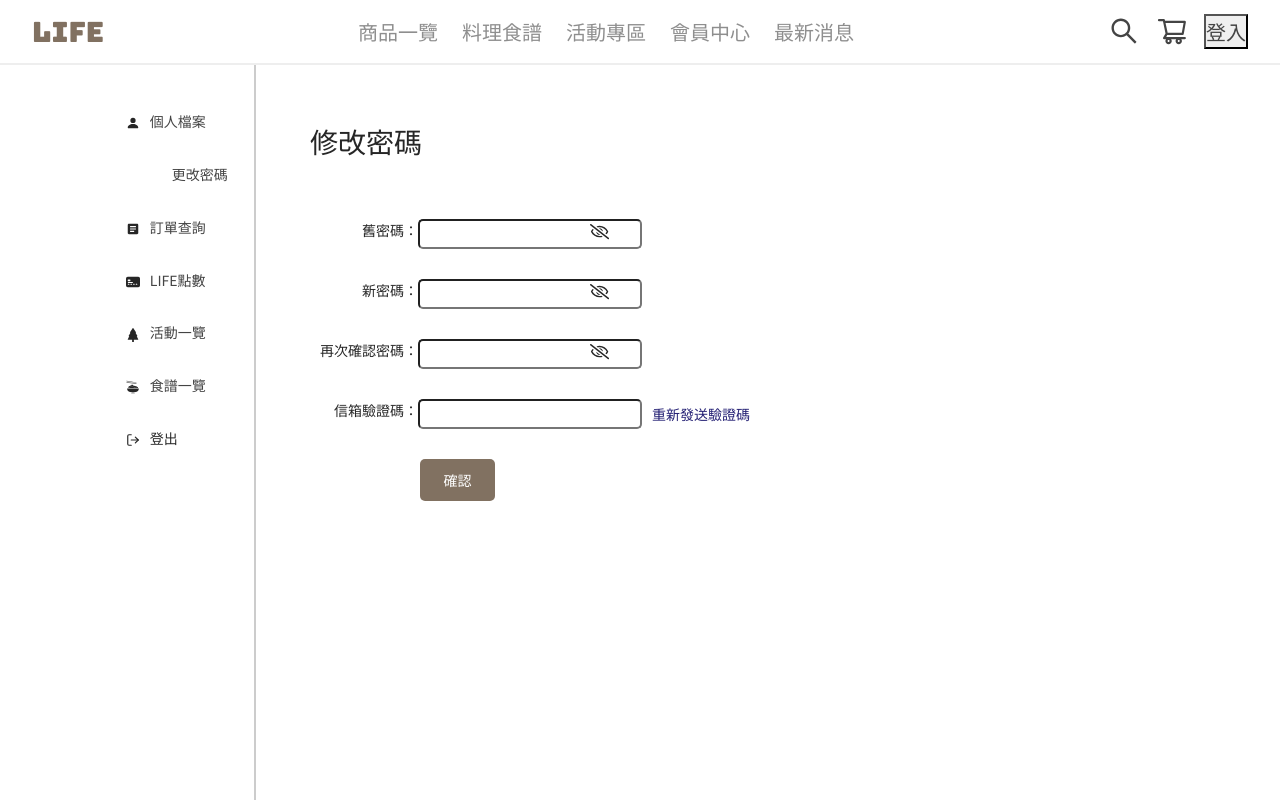
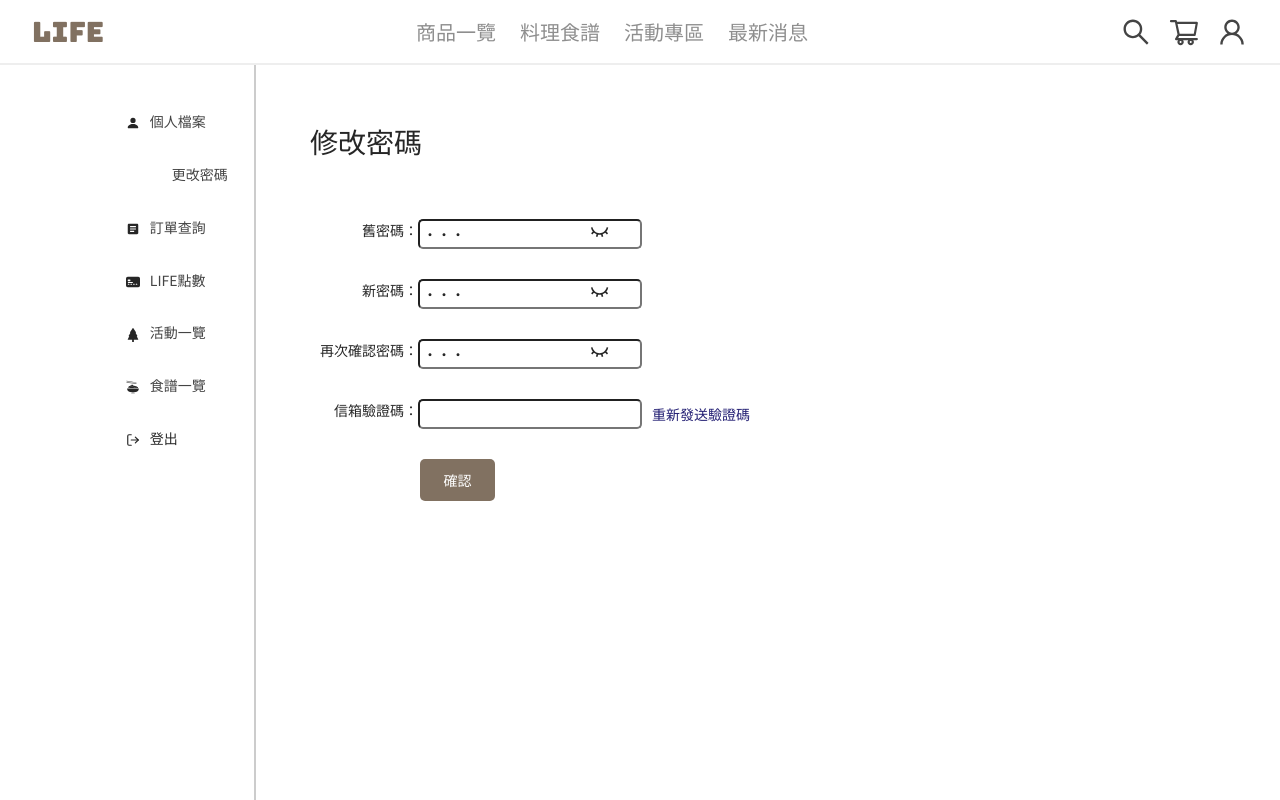
Before and after one commit to zyuan8591/life_project_fe, a React (Create React App) app: page /users/password in a window 1280 px wide. Built offline with nearby package versions, Linux system fonts and the light colour scheme; no server answers.

Commit message:
siginin-form

```diff
--- a/src/components/Login/Signup.js
+++ b/src/components/Login/Signup.js
@@ -1,24 +1,24 @@
 import React, { useState } from 'react';
-import { useFormik } from 'formik';
+import { Formik, Field, Form, ErrorMessage } from 'formik';
 import * as yup from 'yup';
-import { Link } from 'react-router-dom';
 import '../../styles/Users/signup.scss';
-import { FaRegEye, FaRegEyeSlash } from 'react-icons/fa';
-import { IconContext } from 'react-icons';
 import axios from 'axios';
 import { API_URL } from '../../utils/config';
+import ShowPassword from '../Users/user_Component/ShowPassword';
+import { Navigate } from 'react-router-dom';
 
 const Signup = () => {
-  const formik = useFormik({
-    //表單value(state,useSuate)
-    initialValues: {
+  const [eye, setEye] = useState(false);
+  const [eye1, setEye1] = useState(false);
+  return (
+    <Formik
+      initialValues={{
         name: '',
         email: '',
         password: '',
         confirmPassword: '',
-    },
-    //表單驗證規則
-    validationSchema: yup.object({
+      }}
+      validationSchema={yup.object({
         name: yup
           .string()
           .max(10, '請輸入10個以內的文字')
@@ -40,121 +40,138 @@ const Signup = () => {
           .when('password', (password, schema) => {
             return password ? schema.oneOf([password], '密碼不一致') : schema;
           }),
-    }),
-    //提交表單後要做的事
-    onSubmit: async (values) => {
+      })}
+      onSubmit={async (values) => {
         try {
-        let response = await axios.post(`${API_URL}/signup`, values);
-        console.log(response.data);
+          await axios.post(`${API_URL}/signup`, values);
         } catch (e) {
           console.error('register', e);
         }
-    },
-  });
-
-  //顯示密碼
-  const [eye, setEye] = useState(false);
-  function clickEye() {
-    setEye(eye ? false : true);
-  }
-  // const [reading, setreading] = useState(false)  閱讀服務條款
-  return (
+      }}
+    >
+      {(formik) => (
         <form onSubmit={formik.handleSubmit}>
           <div className="signup">
+            <Field
+              name="name"
+              render={({ field, meta }) => (
+                <>
                   <div className="signup-input signup-group signup-name">
                     <i className="fa-regular fa-user"></i>
                     <input
-            className={`input ${
-              formik.touched.name && formik.errors.name ? 'is-error' : ''
-            }`}
                       type="text"
-            name="name"
-            id="name"
-            onChange={formik.handleChange}
-            onBlur={formik.handleBlur}
-            value={formik.values.name}
                       placeholder="請輸入姓名"
                       maxLength="10"
+                      {...field}
+                      className={`input ${meta.error ? 'is-error' : ''}`}
                     />
+                    <ErrorMessage name="name">
+                      {(err) => (
+                        <>
+                          <i class="fa-regular fa-circle-xmark"></i>
+                          <p className="error-text">{err}</p>
+                        </>
+                      )}
+                    </ErrorMessage>
                   </div>
-        <p className="error-text">
-          {formik.touched.name && formik.errors.name
-            ? formik.errors.name
-            : null}
-        </p>
+                </>
+              )}
+            />
+
+            <Field
+              name="email"
+              render={({ field, meta }) => (
+                <>
                   <div className="signup-input signup-group signup-email">
                     <i className="fa-regular fa-envelope"></i>
                     <input
-            className={`input ${
-              formik.touched.email && formik.errors.email ? 'is-error' : ''
-            }`}
                       type="email"
-            name="email"
-            id="email"
-            onChange={formik.handleChange}
-            onBlur={formik.handleBlur}
-            value={formik.values.email}
                       placeholder="請輸入電子郵件信箱"
+                      maxLength="30"
+                      {...field}
+                      className={`input ${meta.error ? 'is-error' : ''}`}
                     />
+                    <ErrorMessage name="email">
+                      {(err) => (
+                        <>
+                          <i className="fa-regular fa-circle-xmark"></i>
+                          <p className="error-text">{err}</p>
+                        </>
+                      )}
+                    </ErrorMessage>
                   </div>
-        <p className="error-text">
-          {formik.touched.email && formik.errors.email
-            ? formik.errors.email
-            : null}
-        </p>
+                </>
+              )}
+            />
+
+            <Field
+              name="password"
+              render={({ field, meta }) => (
+                <>
                   <div className="signup-input signup-group signup-psaaword">
                     <i className="fa-solid fa-unlock-keyhole"></i>
                     <input
-            className={`input ${
-              formik.touched.password && formik.errors.password
-                ? 'is-error'
-                : ''
-            }`}
                       type={eye ? 'text' : 'password'}
-            name="password"
-            id="password"
-            onChange={formik.handleChange}
-            onBlur={formik.handleBlur}
-            value={formik.values.password}
                       placeholder="8-16個半形英文及數字，請注意大小寫"
                       maxLength="16"
+                      {...field}
+                      className={`input ${meta.error ? 'is-error' : ''}`}
                     />
+                    <ErrorMessage name="password">
+                      {(err) => (
+                        <>
+                          <i className="fa-regular fa-circle-xmark"></i>
+                          <p className="error-text">{err}</p>
+                        </>
+                      )}
+                    </ErrorMessage>
+                    <ShowPassword eye={eye} setEye={setEye} />
                   </div>
-        <p className="error-text">
-          {formik.touched.password && formik.errors.password
-            ? formik.errors.password
-            : null}
-        </p>
-        <div className="signup-input signup-group signup-psaaword">
+                </>
+              )}
+            />
+
+            <Field
+              name="confirmPassword"
+              render={({ field, meta }) => (
+                <>
+                  <div
+                    className={`signup-input signup-group signup-psaaword  ${
+                      meta.error ? 'is-error' : ''
+                    }`}
+                  >
                     <i className="fa-solid fa-lock"></i>
                     <input
-            className={`input ${
-              formik.touched.confirmPassword && formik.errors.confirmPassword
-                ? 'is-error'
-                : ''
-            }`}
-            type={eye ? 'text' : 'password'}
-            name="confirmPassword"
-            id="confirmPassword"
-            onChange={formik.handleChange}
-            onBlur={formik.handleBlur}
-            value={formik.values.confirmPassword}
-            placeholder="8-16個半形英文及數字，請注意大小寫"
+                      type={eye1 ? 'text' : 'password'}
+                      placeholder="再次確認密碼"
                       maxLength="16"
+                      {...field}
+                      className="input"
                     />
+                    <ErrorMessage name="confirmPassword">
+                      {(err) => (
+                        <>
+                          <i class="fa-regular fa-circle-xmark"></i>
+                          <p className="error-text">{err}</p>
+                        </>
+                      )}
+                    </ErrorMessage>
+                    <ShowPassword eye={eye1} setEye={setEye1} />
                   </div>
-        <p className="error-text">
-          {formik.touched.confirmPassword && formik.errors.confirmPassword
-            ? formik.errors.confirmPassword
-            : null}
-        </p>
+                </>
+              )}
+            />
+
             <div className="siginupBtn">
               <button type="submit">註冊</button>
             </div>
           </div>
         </form>
+      )}
+    </Formik>
   );
 };
+
 export default Signup;
 // Xmark
 // <i class="fa-solid fa-circle-xmark"></i>
--- a/src/components/Login/login.js
+++ b/src/components/Login/login.js
@@ -1,7 +1,6 @@
 import { useState } from 'react';
 import { Link } from 'react-router-dom';
-import { FaRegEye, FaRegEyeSlash } from 'react-icons/fa';
-import { IconContext } from 'react-icons';
+import ShowPassword from '../Users/user_Component/ShowPassword';
 import axios from 'axios';
 import { API_URL } from '../../utils/config';
 import { Navigate } from 'react-router-dom';
@@ -16,10 +15,6 @@ const Login = () => {
 
   //顯示密碼
   const [eye, setEye] = useState(false);
-  function clickEye() {
-    setEye(eye ? false : true);
-  }
-  // const [isLogin, setIsLogin] = useState(false);
 
   function handleChange(e) {
     setLoginUser({ ...loginUser, [e.target.name]: e.target.value });
@@ -54,7 +49,6 @@ const Login = () => {
             onChange={handleChange}
           />
         </div>
-
         <div className="login-input login-group login-psaaword">
           <i className="fa-solid fa-lock"></i>
           <input
@@ -66,6 +60,7 @@ const Login = () => {
             value={loginUser.password}
             onChange={handleChange}
           />
+          <ShowPassword eye={eye} setEye={setEye} />
         </div>
         <div className="remember">
           <input type="checkbox" id="remember" />
--- a/src/components/Users/Content/Password/Password.js
+++ b/src/components/Users/Content/Password/Password.js
@@ -1,23 +1,53 @@
 import React, { useState } from 'react';
-import ShowPassword from './component/ShowPassword';
+import ShowPassword from '../../user_Component/ShowPassword';
 import '../../../../styles/Users/password.scss';
 
 const Password = () => {
+  const [changePassword, setchangePassword] = useState({
+    password: '123',
+    newPassword: '123',
+    confirmPassword: '123',
+  });
+  const [eye, setEye] = useState(false);
+  function handleChange(e) {
+    setchangePassword({ ...changePassword, [e.target.name]: e.target.value });
+  }
   return (
     <div className="password">
       <h3>修改密碼</h3>
       <form action="">
         <div className="password-group ">
-          <label htmlFor="">　　　舊密碼：</label>
-          <ShowPassword />
+          <label htmlFor="passwword">　　　舊密碼：</label>
+          <input
+            value={changePassword.password}
+            type={eye ? 'text' : 'password'}
+            name="passwword"
+            id="passwword"
+            onChange={handleChange}
+          />
+          <ShowPassword eye={eye} setEye={setEye} />
         </div>
         <div className="password-group">
-          <label htmlFor="">　　　新密碼：</label>
-          <ShowPassword />
+          <label htmlFor="newPasswword">　　　新密碼：</label>
+          <input
+            value={changePassword.newPassword}
+            type={eye ? 'text' : 'password'}
+            name="newPasswword"
+            id="newPasswword"
+            onChange={handleChange}
+          />
+          <ShowPassword eye={eye} setEye={setEye} />
         </div>
         <div className="password-group">
-          <label htmlFor="">再次確認密碼：</label>
-          <ShowPassword />
+          <label htmlFor="confirmPassword">再次確認密碼：</label>
+          <input
+            value={changePassword.confirmPassword}
+            type={eye ? 'text' : 'password'}
+            name="confirmPassword"
+            id="confirmPassword"
+            onChange={handleChange}
+          />
+          <ShowPassword eye={eye} setEye={setEye} />
         </div>
         <div>
           <label>　信箱驗證碼：</label>
--- a/src/components/Users/Content/Password/component/ShowPassword.js
+++ b/src/components/Users/user_Component/ShowPassword.js
@@ -1,18 +1,17 @@
 import React, { useState } from 'react';
-import { FaRegEye, FaRegEyeSlash } from 'react-icons/fa';
+import { FaRegEye } from 'react-icons/fa';
+import { RiEyeCloseLine,RiEyeLine } from 'react-icons/ri';
 import { IconContext } from 'react-icons';
 
-const ShowPassword = () => {
-  const [eye, setEye] = useState(false);
+const ShowPassword = ({ eye, setEye }) => {
   function clickEye() {
     setEye(eye ? false : true);
   }
   return (
     <>
-      <input type={eye ? 'text' : 'password'} />
-      <div className="eye-group" onClick={clickEye}>
+      <div className="eyegroup" onClick={clickEye}>
         <IconContext.Provider value={{ className: 'eye' }}>
-          {eye ? <FaRegEye /> : <FaRegEyeSlash />}
+          {eye ? <FaRegEye /> : <RiEyeCloseLine />}
         </IconContext.Provider>
       </div>
     </>
--- a/src/components/public_component/Header.js
+++ b/src/components/public_component/Header.js
@@ -3,25 +3,25 @@ import { Link, NavLink } from 'react-router-dom';
 import { v4 as uuidv4 } from 'uuid';
 import '../../styles/_header.scss';
 import { IconContext } from 'react-icons';
-import { AiOutlineSearch, AiOutlineShoppingCart } from 'react-icons/ai';
+import {
+  AiOutlineSearch,
+  AiOutlineShoppingCart,
+  AiOutlineUser,
+} from 'react-icons/ai';
 import axios from 'axios';
 import { API_URL } from '../../utils/config';
 import { useUserRights } from '../../usecontext/UserRights';
 
 const pages = [
-  // { title: '首頁', route: '/' },
   { title: '商品一覽', route: '/products' },
   { title: '料理食譜', route: '/recipes' },
   { title: '活動專區', route: '/activity' },
-  { title: '會員中心', route: '/users/account' },
   { title: '最新消息', route: '/news' },
-  // { title: '聯絡我們', route: '/contact' },
 ];
 
 const Header = ({ fixed = true }) => {
   const [search, setSearch] = useState(false);
   const [scrollDown, setScrollDown] = useState(false);
-  const [isLogin, setIsLogin] = useState(true);
   const [userSelectActive, setUserSelectActive] = useState(false);
 
   const userAvatorClickHandler = () => {
@@ -41,7 +41,7 @@ const Header = ({ fixed = true }) => {
     await axios.get(`${API_URL}/logout`, { withCredentials: true });
     setUser(null);
   }
-
+  // console.log(user);
   return (
     <header
       className={`header position-relative w-100 ${
@@ -90,16 +90,11 @@ const Header = ({ fixed = true }) => {
                 <AiOutlineShoppingCart />
               </Link>
             </li>
-            {/* User */}
-            {/* <li className="me-3 userItem">
-              <Link to="/users/account" className="flexCenter">
-                <AiOutlineUser />
-              </Link>
-            </li>
+
             {/* Login state display User avator */}
 
             {user ? (
-              <>
+              // IS LOGIN
               <li className="userItem position-relative headerLoginState">
                 <figure
                   className="headerAvator m-0 flexCenter cursorPointer"
@@ -122,13 +117,26 @@ const Header = ({ fixed = true }) => {
                   </ul>
                 )}
               </li>
-              </>
             ) : (
-              <>
-                <Link to="/signin/login">
-                  <button>登入</button>
-                </Link>
-              </>
+              // NOT LOGIN YET
+              <li className="userItem position-relative headerLoginState cursorPointer">
+                <div
+                  className="flexCenter loginAvator"
+                  onClick={() => userAvatorClickHandler()}
+                >
+                  <AiOutlineUser />
+                </div>
+                {userSelectActive && (
+                  <ul className="headerUserControl position-absolute top-100 end-0 mt-3 d-flex flex-column align-items-center fs-6 px-0 py-1">
+                    <li className="py-1">
+                      <Link to="/signin/login">登入</Link>
+                    </li>
+                    <li className="py-1" onClick={handelLogout}>
+                      <Link to="/signin/signup">註冊</Link>
+                    </li>
+                  </ul>
+                )}
+              </li>
             )}
           </ul>
         </div>
--- a/src/styles/Users/password.scss
+++ b/src/styles/Users/password.scss
@@ -3,7 +3,7 @@
 .password{
   .password-group{
      position: relative;
-     .eye-group{
+     .eyegroup{
         position: absolute;
         left: 270px;
         top: 0px;
--- a/src/styles/Users/signin.scss
+++ b/src/styles/Users/signin.scss
@@ -93,6 +93,7 @@
     margin: 40px 0;
     font-size: 24px;
     display: flex;
+    align-items:flex-end;
   }
   .login-input{
     border-bottom: 2px solid #fff;
--- a/src/styles/Users/signup.scss
+++ b/src/styles/Users/signup.scss
@@ -14,6 +14,7 @@
       padding: 5px;
       margin-bottom: 40px;
       display: flex;
+      position: relative;
     }
     .signup-input{
       border-bottom: 2px solid #fff;
@@ -47,4 +48,27 @@
         }
       }
      }
+
+     .fa-circle-xmark{
+      color: rgb(247, 82, 82);
+      font-size: 16px;
+      position: absolute;
+      right:-20px;
+      top: 10px;
+     }
+     .error-text{
+      font-size: 14px;
+      position: absolute;
+      display: flex;
+      align-items: center;
+      color: rgb(247, 82, 82);
+      left: 45px;
+      top: 40px;
+    }
+    .eyegroup{
+      position: absolute;
+      right: 5px;
+      top: -5px;
+    }
+
 }
```
Lines whose indentation alone changed are shown as unchanged.
